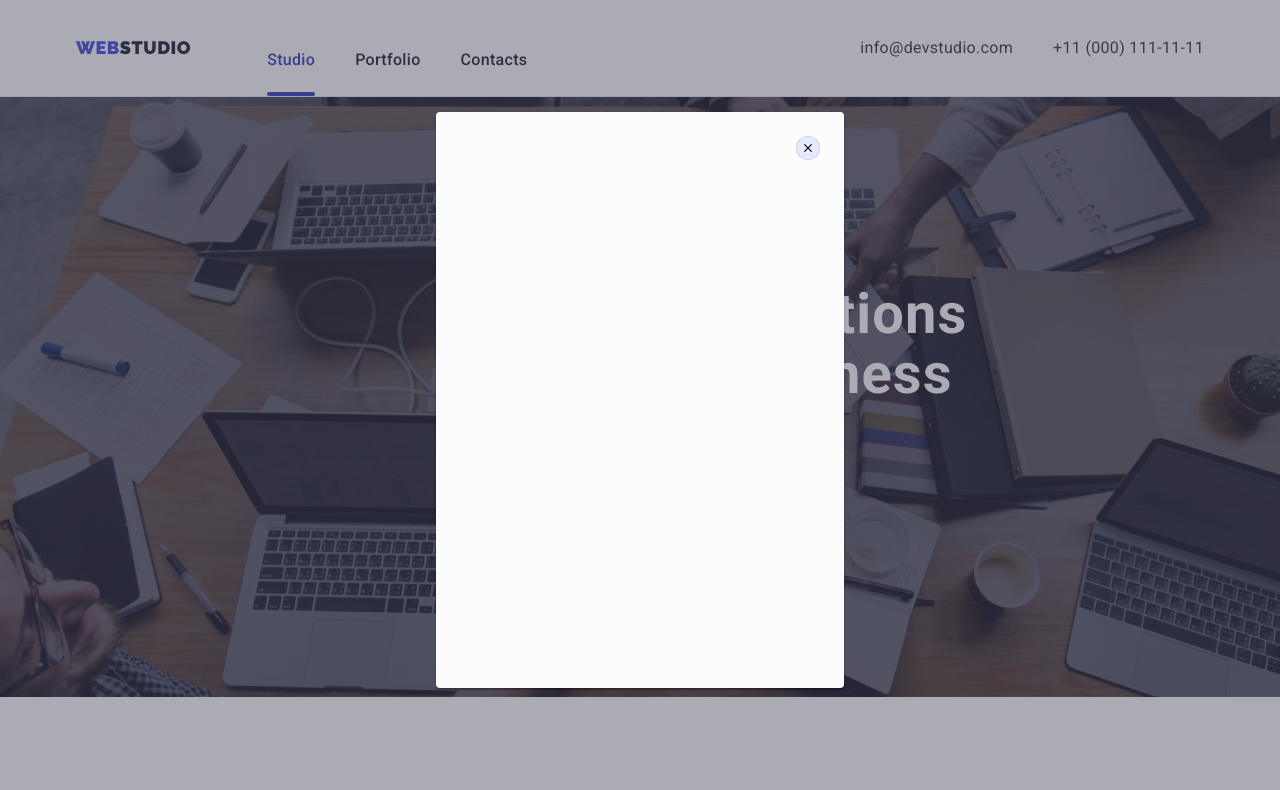
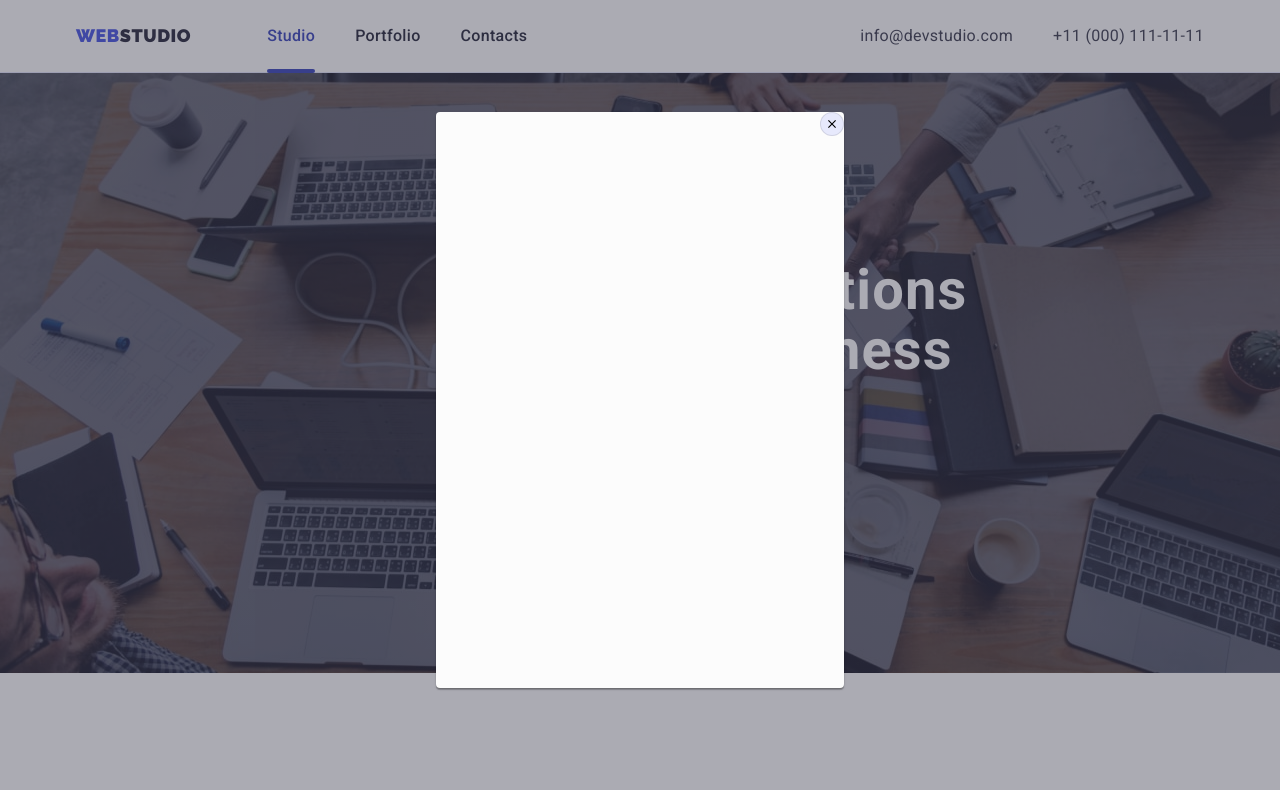
Before and after one commit to Vitaliy-67/goit-markup-hw-05, a plain HTML site: page index.html in a window 1280 px wide. Both pictures are taken after a click on the button "Order Service". Shown: the top 790 px of the page. Drawn offline with nearby package versions, Linux system fonts and the light colour scheme.

Commit message:
goit-markup-hw-05

```diff
--- a/css/styles.css
+++ b/css/styles.css
@@ -83,7 +83,7 @@
         width: 100%;
         height: 4px;
         left: 0px;
-        top: 68px;
+        top: 45px;
         background: #404BBF;
         border-radius: 2px;
     }
@@ -137,15 +137,15 @@
     .header-item {
         display: block;
         position: relative;
-        padding: 24px 0 0;
+        padding: 0;
         font-weight: 500;
         font-size: 16px;
         line-height: 1.50em;
         letter-spacing: 0.02em;
         color:var(--header-item-color);
-        transition-property: color;
-        transition-duration: var(--transition-duration) ;
-        transition-timing-function: cubic-bezier(0.4, 0, 0.2, 1);
+        transition-property: color ,
+        duration var(--transition-duration) ,
+        timing-function cubic-bezier(0.4, 0, 0.2, 1);
     }
 
     .header-item:is(:hover, :focus)
@@ -565,7 +565,7 @@
         padding-left: 32px;
         padding-right: 32px;
         padding-top: 40px;
-        transform: translateY(100%);
+        transform: translateY(101%);
         transition: transform var(--transition-duration);
         transition-timing-function: cubic-bezier(0.4, 0, 0.2, 1);
     }
@@ -593,8 +593,10 @@
     .backdrop {
         position: fixed;
         top: 0;
+        left: 0;
         width: 100%;
         height: 100%;
+        opacity: 1;
         background-color:rgba(46, 47, 66, 0.4);
         transition: opacity var(--transition-duration)
         cubic-bezier(0.4, 0, 0.2, 1),
@@ -607,7 +609,6 @@
         position: absolute;
         top: 50%;
         left: 50%;
-        padding: 24px;
         transform: translate(-50%, -50%) scale(1);
         transition: transform var(--transition-duration)
         cubic-bezier(0.4, 0, 0.2, 1);
@@ -623,7 +624,8 @@
     }
     .modal-close {
         display: flex;
-        margin-left: auto;
+        position: absolute;
+        right: 0;
         justify-content: center;
         align-items: center;
         width: 24px;
```
Also changed, not shown: portfolio.html (+0 -16 lines).
